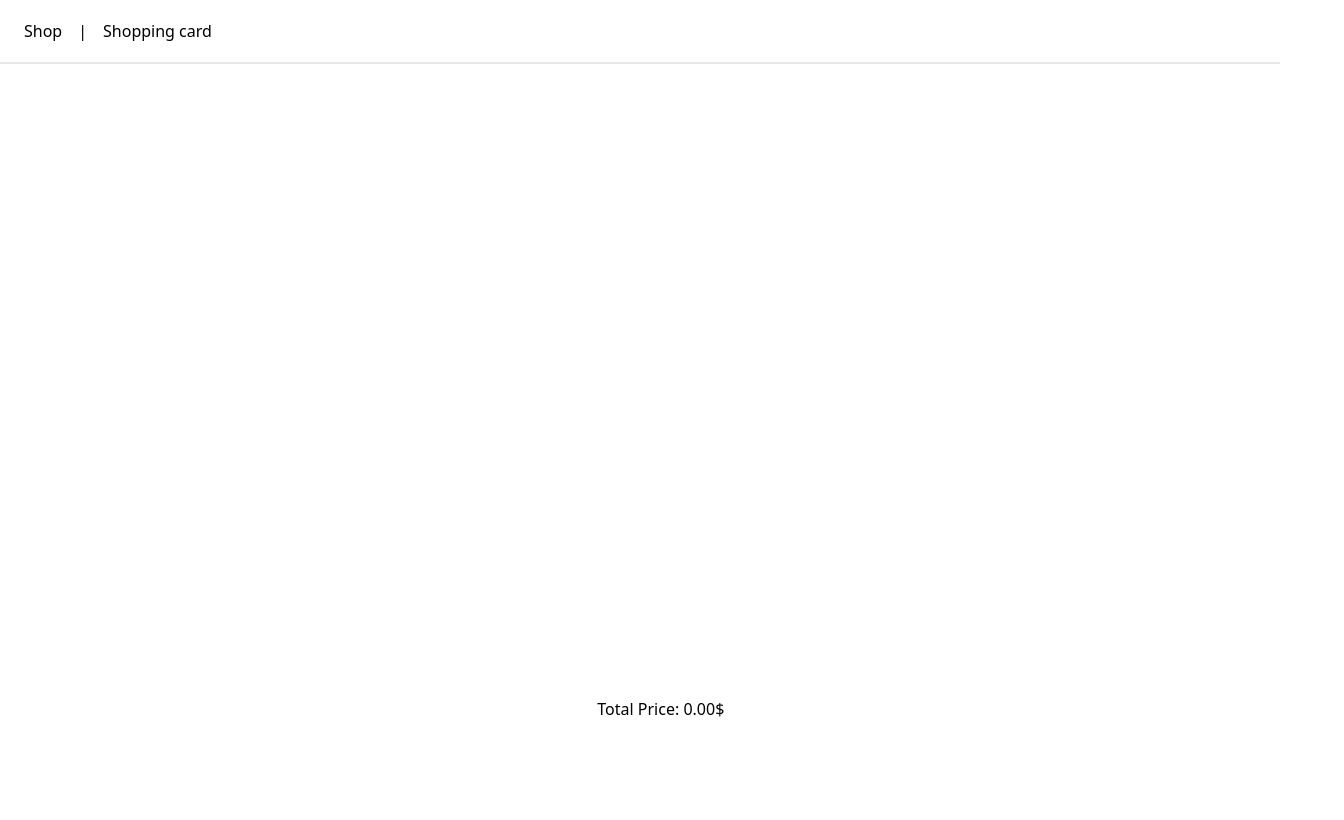
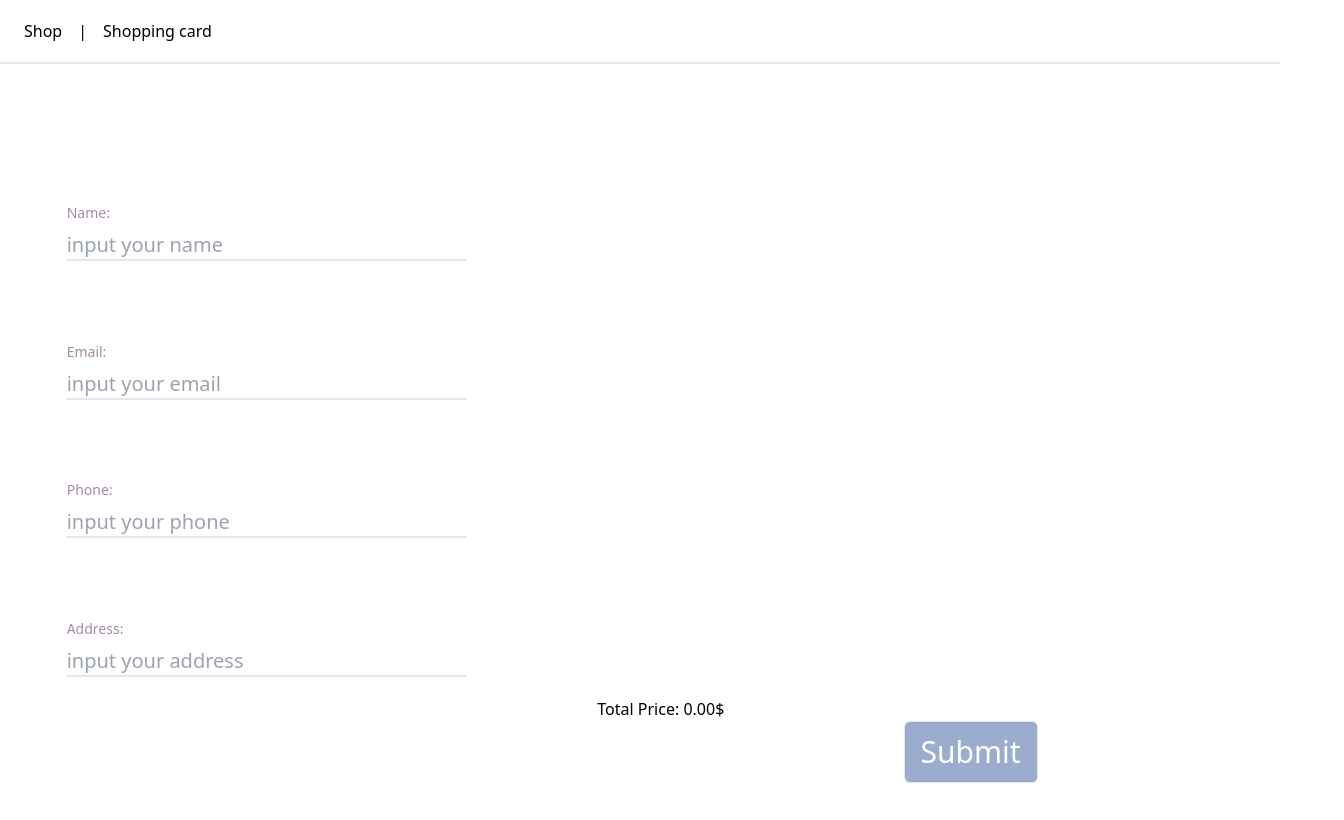
Before and after one commit to Vova-Romaniuk/ElifTech_test_task, a React (Vite) app in the folder client/: page /shopping-card in a window 1280 px wide. Shown: the whole page, 1344 px wide, since content can reach past the window. Built offline with nearby package versions, Linux system fonts and the light colour scheme.

Commit message:
some changes with api orders

```diff
--- a/client/src/App.jsx
+++ b/client/src/App.jsx
@@ -6,7 +6,7 @@ const router = createBrowserRouter(routes);
 
 function App() {
 	return (
-		<div className='w-full h-screen flex'>
+		<div className='w-full h-screen flex overflow-hidden'>
 			<RouterProvider router={router} />
 		</div>
 	);
--- /dev/null
+++ b/client/src/components/InputWrapper/index.jsx
@@ -0,0 +1,50 @@
+function InputWrapper({
+	value = "",
+	inputName = "",
+	labelValue,
+	placeholder = "",
+	onChange,
+	required = false,
+}) {
+	return (
+		<div className='flex flex-col mt-4'>
+			<label
+				className='text-[#A48BA6] mb-2 font-light text-sm'
+				htmlFor={inputName}>
+				{labelValue}
+			</label>
+			<input
+				className='border-0 outline-none border-textColor border-b-2 bg-transparent text-textColor text-xl'
+				type='text'
+				id={inputName}
+				value={value}
+				placeholder={placeholder}
+				onChange={onChange}
+				name={inputName}
+				required={required}
+			/>
+		</div>
+	);
+}
+
+export default InputWrapper;
+// [
+//     {
+//         "order_id": 1,
+//         "order_date": "2024-03-05T22:00:00.000Z",
+//         "total_price": "30.00",
+//         "pharmacy_name": "podoroshnutk",
+//         "details": [
+//             {
+//                 "detail_id": 1,
+//                 "product_id": 1,
+//                 "quantity": 2
+//             },
+//             {
+//                 "detail_id": 2,
+//                 "product_id": 3,
+//                 "quantity": 1
+//             }
+//         ]
+//     }
+// ]
--- a/client/src/components/Sidebar/index.jsx
+++ b/client/src/components/Sidebar/index.jsx
@@ -2,6 +2,7 @@ import { useState, useEffect } from "react";
 import Spinner from "../Spinner";
 import { apiClient } from "../../apiClient";
 import { useShoppingCard } from "../ShoppingCardProvider";
+
 function Sidebar({ setPharmacyId, pharmacyId }) {
 	const [pharmacies, setPharmacies] = useState([]);
 	const [isLoading, setIsLoading] = useState(true);
--- /dev/null
+++ b/client/src/pages/OrderHistory/index.jsx
@@ -0,0 +1,5 @@
+function OrderHistory() {
+	return <div className=""></div>;
+}
+
+export default OrderHistory;
--- a/client/src/pages/ShoppindCard/index.jsx
+++ b/client/src/pages/ShoppindCard/index.jsx
@@ -1,6 +1,20 @@
+import { useState } from "react";
 import { useShoppingCard } from "../../components/ShoppingCardProvider";
+import InputWrapper from "../../components/InputWrapper";
+import { apiClient } from "../../apiClient";
 
 function ShoppingCard() {
+	const [order, setOrder] = useState({
+		date: "2024-03-06",
+		total_price: 0,
+		pharmacy_name: "default",
+		details: [],
+		user_name: "",
+		email: "",
+		phone: "",
+		address: "",
+	});
+
 	const {
 		shoppingCard,
 		updateShoppingCardItemQuantity,
@@ -13,6 +27,26 @@ function ShoppingCard() {
 		}, 0);
 	};
 
+	const setName = ({ target }) => {
+		const { value } = target;
+		setOrder({ ...order, user_name: value });
+	};
+
+	const setEmail = ({ target }) => {
+		const { value } = target;
+		setOrder({ ...order, email: value });
+	};
+
+	const setPhone = ({ target }) => {
+		const { value } = target;
+		setOrder({ ...order, phone: value });
+	};
+
+	const setAddress = ({ target }) => {
+		const { value } = target;
+		setOrder({ ...order, address: value });
+	};
+
 	const changeQuantity = (id, newQuantity) => {
 		updateShoppingCardItemQuantity(id, +newQuantity);
 	};
@@ -21,9 +55,58 @@ function ShoppingCard() {
 		removeFromShoppingCard(id);
 	};
 
+	const createOrder = async (e) => {
+		e.preventDefault();
+
+		try {
+			await apiClient.post(`${import.meta.env.VITE_API_URL}/order`, {
+				...order,
+				details: shoppingCard.items,
+				total_price: +calculateTotal().toFixed(2),
+			});
+		} catch (error) {
+			console.log("error");
+		}
+	};
+
 	return (
-		<div className='w-full h-full flex'>
-			<div className='w-5/12 h-full'></div>
+		<form onSubmit={createOrder} className='w-full h-full flex'>
+			<div className='w-5/12 h-full flex flex-col'>
+				<div className='w-9/12 h-4/6 flex flex-col m-auto justify-between'>
+					<InputWrapper
+						inputName='name'
+						labelValue='Name:'
+						placeholder='input your name'
+						onChange={setName}
+						value={order.user_name}
+						required
+					/>
+					<InputWrapper
+						inputName='email'
+						labelValue='Email:'
+						placeholder='input your email'
+						onChange={setEmail}
+						value={order.email}
+						required
+					/>
+					<InputWrapper
+						inputName='phone'
+						labelValue='Phone:'
+						placeholder='input your phone'
+						onChange={setPhone}
+						value={order.phone}
+						required
+					/>
+					<InputWrapper
+						inputName='address'
+						labelValue='Address:'
+						placeholder='input your address'
+						value={order.address}
+						onChange={setAddress}
+						required
+					/>
+				</div>
+			</div>
 			<div className='w-7/12 h-full '>
 				<div className='flex w-10/12 mx-auto gap-4 h-5/6 flex-col py-5 overflow-y-auto'>
 					{shoppingCard.items.map((item) => (
@@ -67,9 +150,14 @@ function ShoppingCard() {
 				</div>
 				<div className='ml-16 h-1/6 w-full flex flex-col mt-5'>
 					<span>Total Price: {calculateTotal().toFixed(2)}$</span>
+					<button
+						type='submit'
+						className='border bg-[#9BACCE] duration-200 text-3xl hover:bg-[#74829C] text-white rounded-md py-3 px-4 ml-auto mx-auto'>
+						Submit
+					</button>
 				</div>
 			</div>
-		</div>
+		</form>
 	);
 }
 
```
Also changed, not shown: 1 other file (tests, documents, lock files or other folders).
